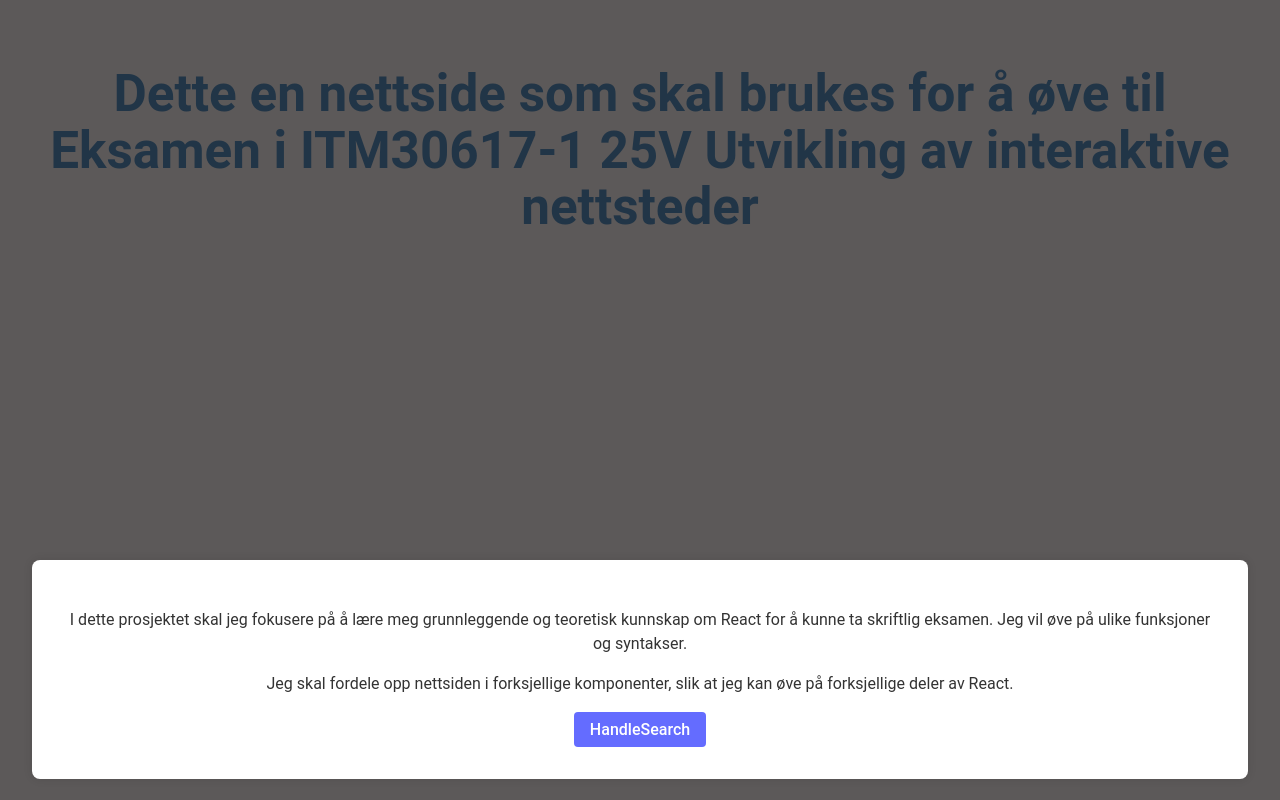
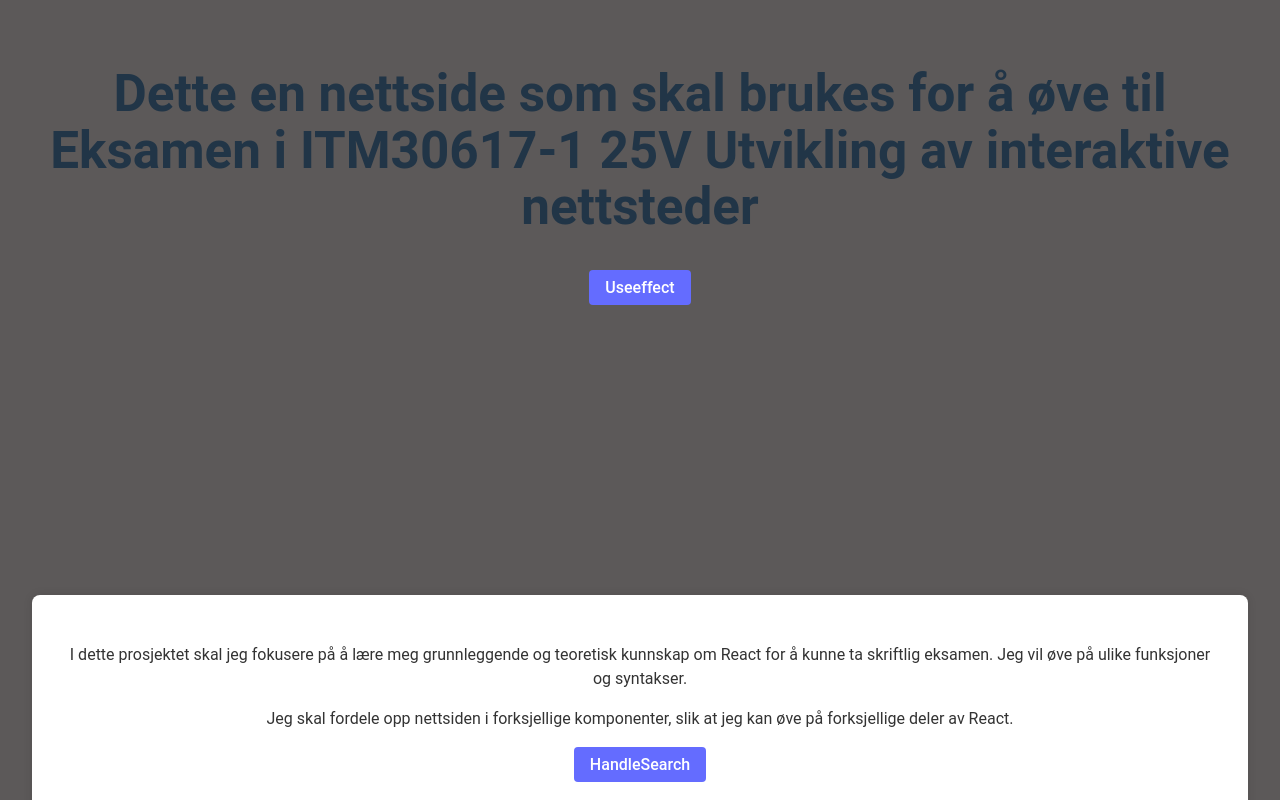
Before and after one commit to ErikAJensen/myreactjourney, a React (Vite) app: page / in a window 1280 px wide. Shown: the top 800 px of the page. Built offline with nearby package versions, Linux system fonts and the light colour scheme.

Commit message:
små jobbing med Route
startet å sette opp linker

```diff
--- a/src/App.jsx
+++ b/src/App.jsx
@@ -1,15 +1,27 @@
 import { useState } from "react";
+import { BrowserRouter as Router, Route, Routes } from "react-router-dom";
 import reactLogo from "./assets/react.svg";
 import viteLogo from "/vite.svg";
 import Header from "./Header";
 import Body from "./Body";
+import useeffect from "./UseEffect";
 import "./Styles/Main.scss";
 import "./App.css";
 
 function App() {
   return (
+
     <>
+    <Router>
+      <Routes>
+        <Route patch="/" element={<Body/>}></Route>
+      </Routes>
+    </Router>
+
+
       {Header()}
+
+      {useeffect()}
 
       {Body()}
     </>
--- /dev/null
+++ b/src/UseEffect.jsx
@@ -0,0 +1,9 @@
+function useeffect () {
+    return (
+        <div>
+            <button>Useeffect</button>
+        </div>
+    )
+}
+
+export default useeffect
```
